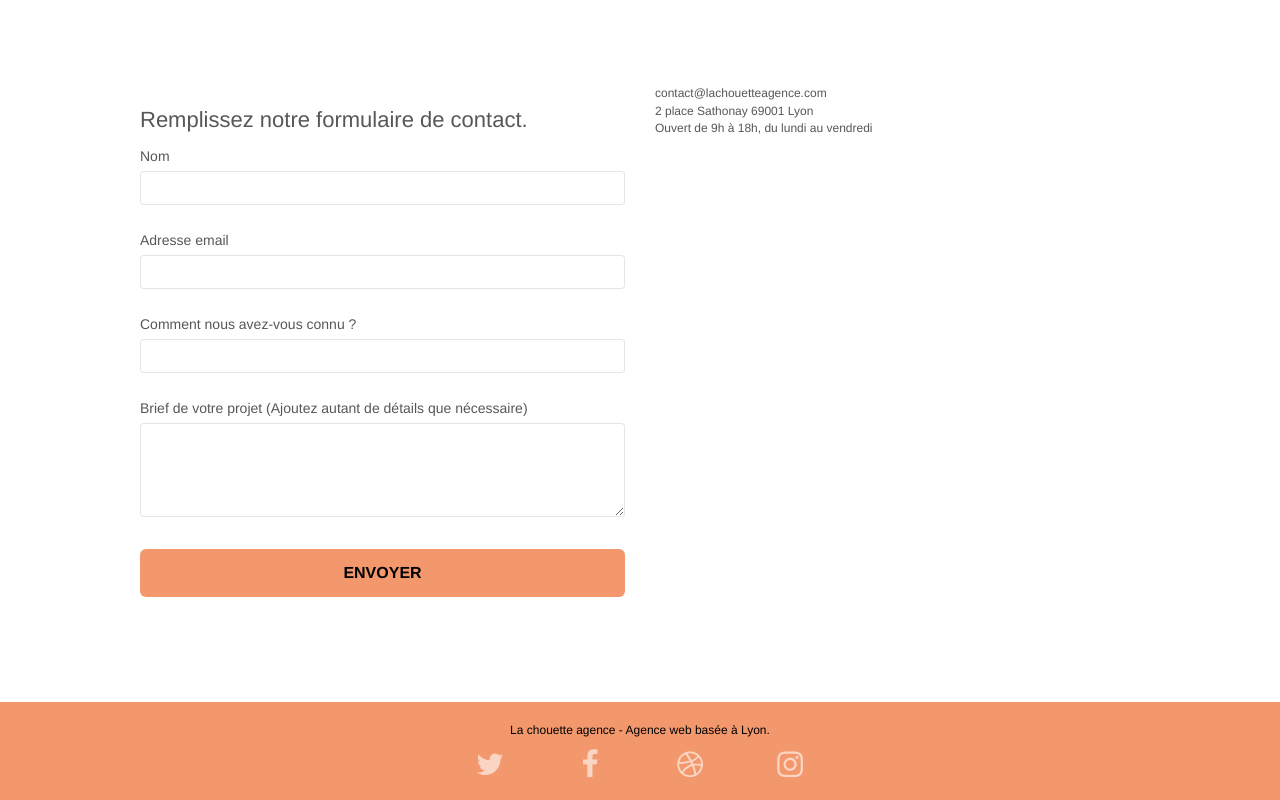
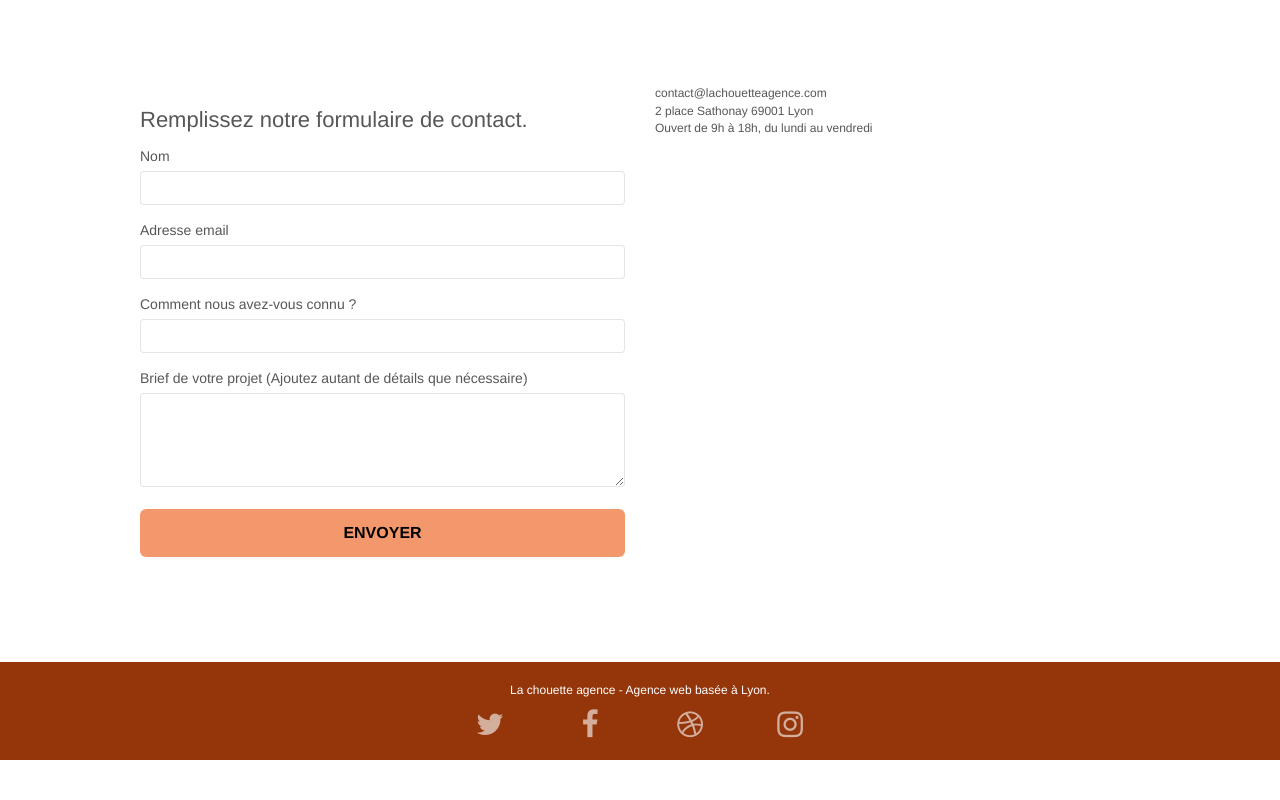
Before and after one commit to OliverTwist1234/La-chouette-agence-P4Ocrs.github.io, a plain HTML site: page contact.html in a window 1280 px wide. Shown: the part 413-1213 px from the top of the page. After the commit the page ends 1173 px from the top, so only its background shows below. Drawn offline with Linux system fonts and the light colour scheme.

Commit message:
ajustement contraste et formulaire.

```diff
--- a/contact.html
+++ b/contact.html
@@ -120,11 +120,11 @@
               <div class="col-sm-6">
                 <h2>Remplissez notre formulaire de contact.</h2>
                 <form id="form_1">
-                  <fieldset class="form-group">
+                  <div class="form-group">
                     <label for="name"> Nom </label>
                     <input id="name" class="form-control" required aria-label="Nom"/>
-                  </fieldset>
-                  <fieldset class="form-group">
+                  </div>
+                  <div class="form-group">
                     <label for="email"> Adresse email </label>
                     <input
                       id="email"
@@ -133,8 +133,8 @@
                       required
                       aria-label="Adresse email"
                     />
-                  </fieldset>
-                  <fieldset class="form-group">
+                  </div>
+                  <div class="form-group">
                     <label for="input_504"> Comment nous avez-vous connu ? </label>
                     <input
                       class="form-control"
@@ -143,8 +143,8 @@
                       id="input_504"
                       aria-label="Comment nous avez-vous connu ?"
                     />
-                  </fieldset>
-                  <fieldset class="form-group">
+                  </div>
+                  <div class="form-group">
                     <label for="message">
                       Brief de votre projet (Ajoutez autant de détails que
                       nécessaire)<br /> </label
@@ -156,7 +156,7 @@
                       required
                       aria-label="Brief de votre projet (Ajoutez autant de détails que nécessaire)"
                     ></textarea>
-                  </fieldset>
+                    </div>
                   <button
                     class="
                       bloc-button
--- a/style.css
+++ b/style.css
@@ -730,7 +730,7 @@ h4 {
 }
 
 .white {
-    color: #000!important;
+    color: #fff!important;
 }
 
 .portfolio-thumb {
@@ -765,11 +765,11 @@ h4 {
 }
 
 .bgc-atomic-tangerine {
-    background-color: #F3976C;
+    background-color: #94360A;
 }
 
 .tc-white {
-    color: #FFF!important;
+    color: #fff!important;
 }
 
 .btn-atomic-tangerine {
```
